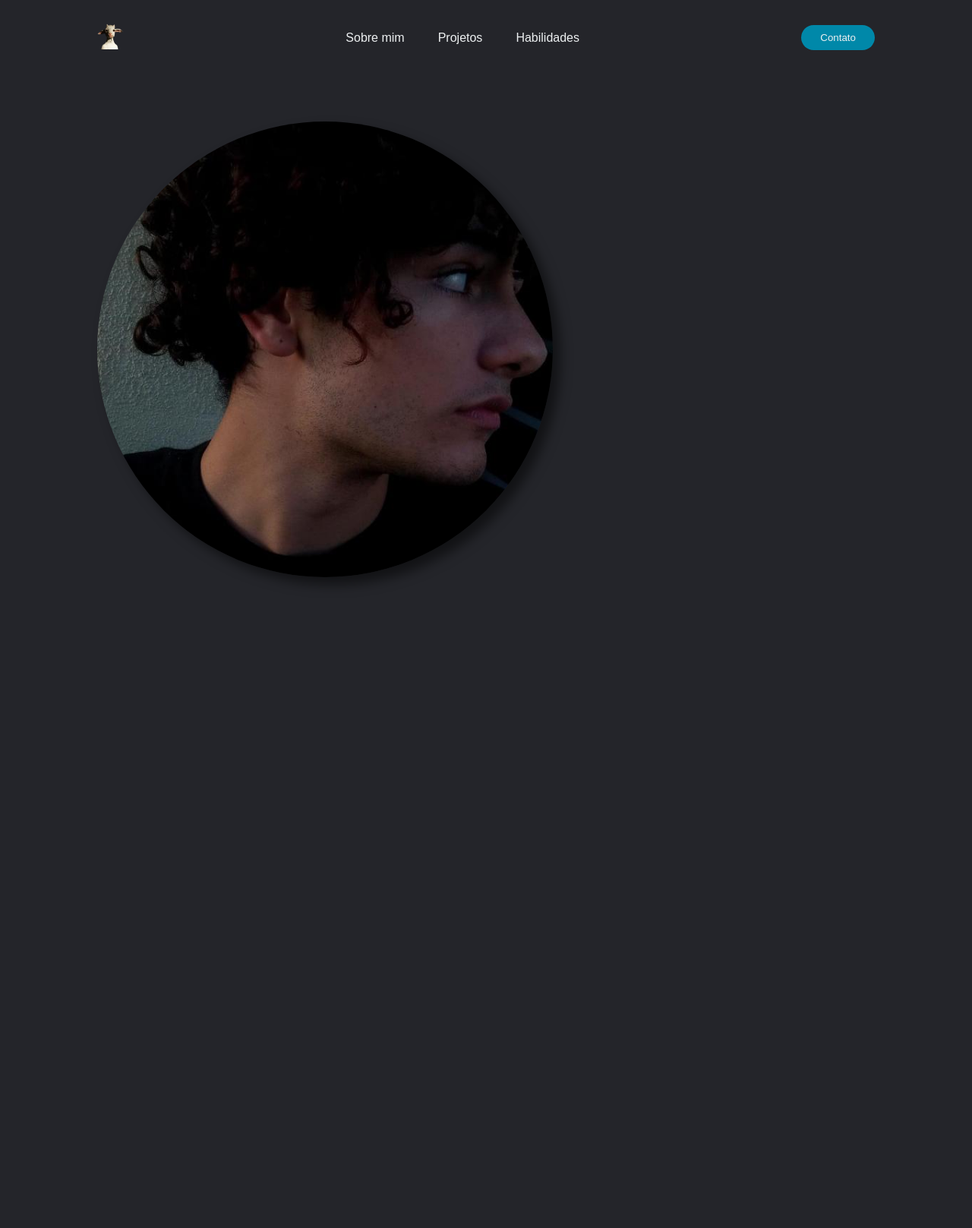
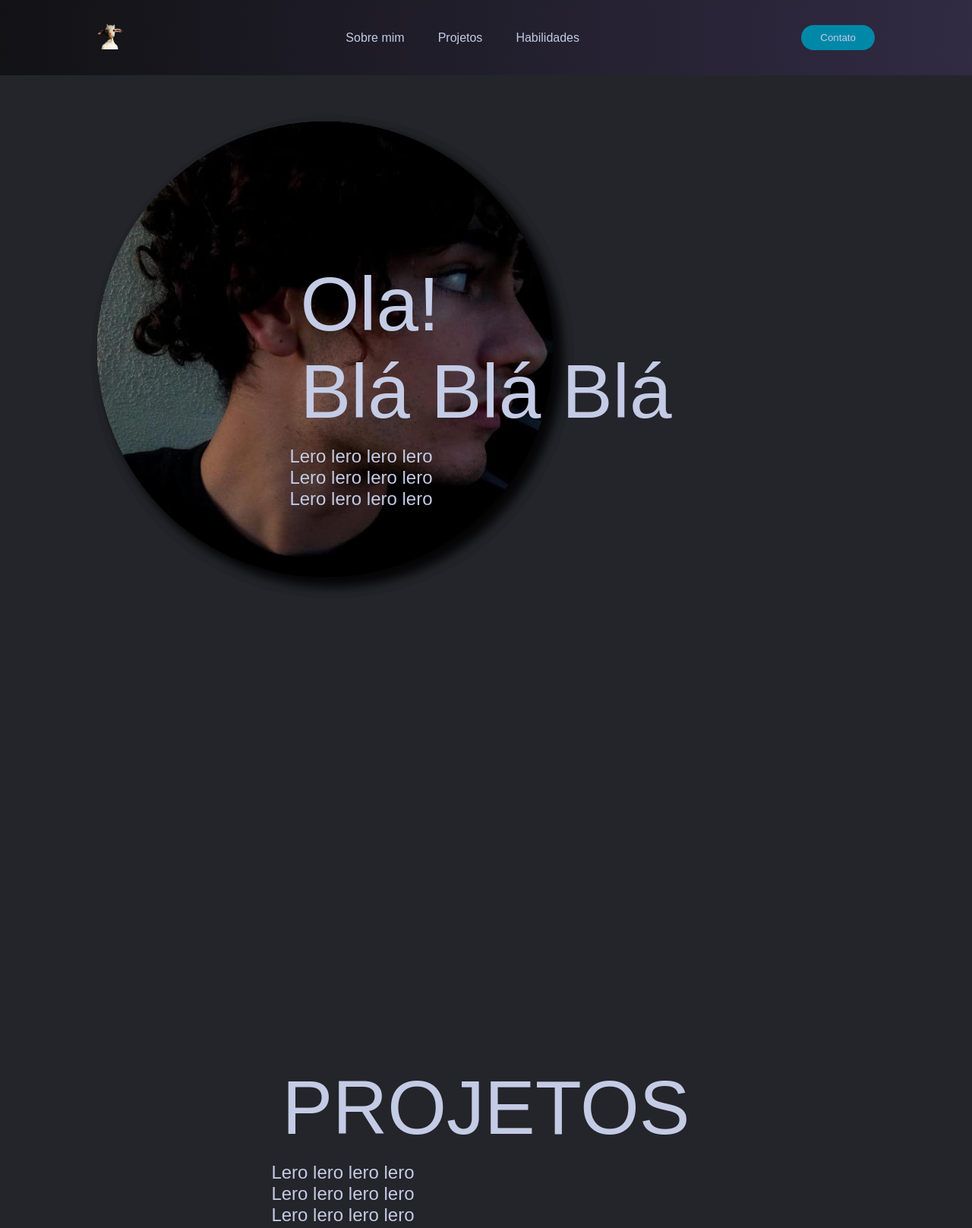
Before and after one commit to Lyr-a/portifolio, a plain HTML site: page index.html in a window 1280 px wide. Shown: the top 1617 px of the page at 76% size. Before the commit the page ends 800 px from the top, so only its background shows below. Drawn offline with Linux system fonts and the light colour scheme.

Commit message:
scroll suave e nav bar

```diff
--- a/index.html
+++ b/index.html
@@ -21,13 +21,18 @@
 
         <div id="root">
 
+
+
+
+
+
             <header>
                 <a href="https://google.com" target=”_blank”><img href="index.html" class="logo" src="images/eu_sloa.png" alt="logo" width="35" height="35"></a>
                 <nav>
                     <ul class="nav__links">
-                        <li><a href="#">Sobre mim</a></li>
-                        <li><a href="#">Projetos</a></li>
-                        <li><a href="#">Habilidades</a></li>
+                        <li><a href="#container_um">Sobre mim</a></li>
+                        <li><a href="#container_dois">Projetos</a></li>
+                        <li><a href="#container_tres">Habilidades</a></li>
                     </ul>
                 </nav>
                 <a class="cta" href="#"><button onClick="modal()">Contato</button></a>
@@ -36,7 +41,7 @@
             <div class="modal">
                 <div class="modal__cls" onClick="fmodal()">
 
-                    <p>X</p>
+                    <img src="images/close_btn.png" alt="close_btn" id="close__btn">
 
                 </div>
 
@@ -69,9 +74,66 @@
                 </div>
             </div>
 
-        <div>
-            <img src="images/perfil.jpg" id="perfil_pic"alt="foto" height="600" width="600">
-        </div>
+
+
+
+
+
+
+            <div id="container_um">
+
+                <img src="images/perfil.jpg" id="perfil_pic"alt="foto" height="600" width="600">
+
+                <div id="texto_contum">
+
+                    <h1 id="pd_um">Ola!<br/>Blá Blá Blá </h1>
+                    <h2>Lero lero lero lero<br/>Lero lero lero lero<br/>Lero lero lero lero<br/></h2>
+
+                </div>
+
+
+
+
+
+
+
+            </div>
+            <div id="container_dois">
+
+                <img src="images/perfil.jpg" id="perfil_pic"alt="foto" height="600" width="600">
+
+                <div id="texto_contum">
+
+                    <h1 id="pd_um">PROJETOS </h1>
+                    <h2>Lero lero lero lero<br/>Lero lero lero lero<br/>Lero lero lero lero<br/></h2>
+
+                </div>
+
+
+
+
+
+
+
+            </div>
+            <div id="container_tres">
+
+                <img src="images/perfil.jpg" id="perfil_pic"alt="foto" height="600" width="600">
+
+                <div id="texto_contum">
+
+                    <h1 id="pd_um">HABILIDADES </h1>
+                    <h2>Lero lero lero lero<br/>Lero lero lero lero<br/>Lero lero lero lero<br/></h2>
+
+                </div>
+
+
+
+
+
+
+
+            </div>
 
 
 
--- a/styles.css
+++ b/styles.css
@@ -1,6 +1,12 @@
 @import url('https://fonts.googleapis.com/css2?family=Montserrat:wght@500&display=swap');
 
 /*#region General*/
+
+html{
+
+    scroll-behavior: smooth;
+
+}
 
 *{
     box-sizing: border-box;
@@ -12,11 +18,11 @@ body{
     background-color: #24252A;
 }
 
-li,a, button{
+li,a, button, h2{
     font-family: "Monstserrat", sans-serif;
     font-weight: 500;
     font-size: 16x;
-    color: #edf0f1;
+    color: #c4cbe5;
     text-decoration: none;
 }
 
@@ -41,6 +47,18 @@ header{
     justify-content: space-between;
     align-items: center;
     padding: 30px 10%;
+
+    /*background-color: rgba(0, 0, 0, 0.5);*/
+    background-image: linear-gradient(to right, rgba(0, 0, 0, 0.5), rgba(61, 49, 92, 0.5));
+
+    z-index: 10000;
+    position: fixed;
+    top: 0px;
+    width: 100%;
+
+    -webkit-backdrop-filter: blur(4px);
+    backdrop-filter: blur(4px);
+
 }
 
 .logo{
@@ -107,6 +125,27 @@ button:hover{
     justify-content: center;
     align-items: center;
     transition: all 0.3s ease 0s;
+
+}
+
+#close__btn{
+
+    width: 30px;
+    height: 30px;
+    margin: 3px;
+    float: right;
+    cursor: pointer;
+
+}
+
+
+.modal__cls{
+    width: 30px;
+    height: 30px;
+    margin: 10px;
+    border-radius: 50%;
+    float: right;
+    cursor: pointer;
 
 }
 
@@ -177,16 +216,6 @@ button:hover{
      animation-duration: 800ms;
 }
 
-.modal__cls{
-    width: 30px;
-    height: 30px;
-    margin: 10px;
-    border-radius: 50%;
-    background-color: #656875;
-    float: right;
-    cursor: pointer;
-
-}
 
 
 .modtf{
@@ -214,13 +243,6 @@ button:hover{
 
 }
 
-
-@keyframes animate{
-
-    from{opacity: 1;}
-    from{opacity: 0;}
-
-}
 
 /*#endregion*/
 
@@ -260,6 +282,46 @@ button:hover{
 
 /*#endregion*/
 
+
+/*#region Sobre mim*/
+
+#container_um{
+
+    display:flex;
+    align-items:center;
+    justify-content:center;
+    justify-items:center;
+    flex-direction: row;
+    height: 1000px;
+
+}
+#container_dois{
+
+    display:flex;
+    align-items:center;
+    justify-content:center;
+    justify-items:center;
+    flex-direction: row;
+    height: 1000px;
+
+}
+#container_tres{
+
+    display:flex;
+    align-items:center;
+    justify-content:center;
+    justify-items:center;
+    flex-direction: row;
+    height: 1000px;
+
+}
+
+#texto_contum{
+
+    float: right;
+
+}
+
 #perfil_pic{
 
     border-radius: 50%;
@@ -270,3 +332,26 @@ button:hover{
     left: 10%;
 
 }
+
+
+#pd_um{
+
+    font-size: 100px;
+
+}
+/*#endregion*/
+
+
+
+
+
+
+
+
+
+@keyframes animate{
+
+    from{opacity: 1;}
+    from{opacity: 0;}
+
+}
```
Also changed, not shown: images/close_btn.png (added), images/close_btn.webp (deleted).
